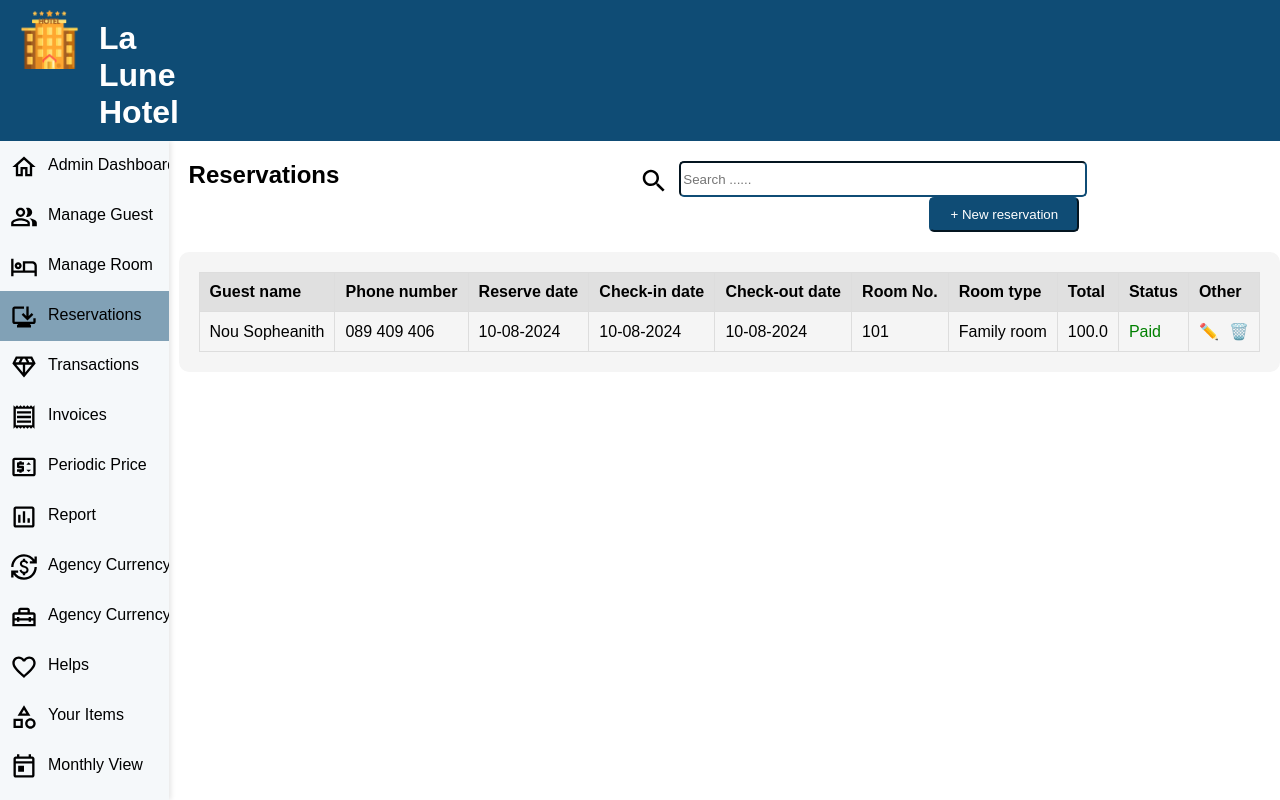
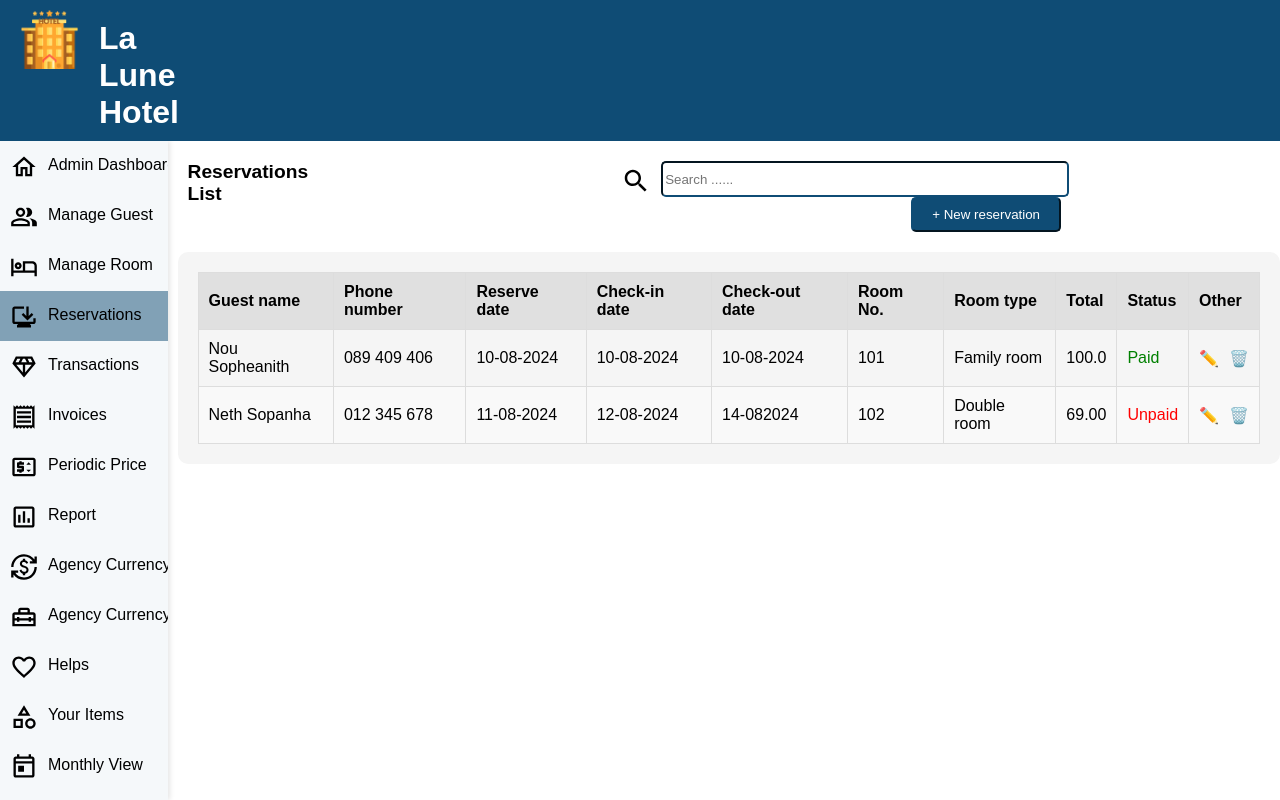
Before and after one commit to Pheanith/Hotel-Management-System, a React (Create React App) app in the folder hotel-management-system/: page / in a window 1280 px wide. Shown: the top 800 px of the page. Built offline with nearby package versions, Linux system fonts and the light colour scheme; a web font is replaced by a local one.

Commit message:
i am stuck with side bar content linking

```diff
--- a/hotel-management-system/src/App.js
+++ b/hotel-management-system/src/App.js
@@ -1,16 +1,19 @@
 // src/App.js
-import React from 'react';
+import React, {useState} from 'react';
 import Header from './components/header/header';
 import Sidebar from './components/sidebar/sidebar';
+import Content from './components/sidebar/content';
 import Reservation from './pages/Reservation';
 import './App.css';
 
 function App() {
+  const [selectedMenuItem, setSelectedMenuItem] = useState('Dashboard');
   return (
     <div className="App">
       <Header />
       <div className="main-container">
-        <Sidebar />
+        <Sidebar setSelectedMenuItem={setSelectedMenuItem} />
+        <Content selectedMenuItem={selectedMenuItem} />
         <Reservation />
       </div>
     </div>
--- /dev/null
+++ b/hotel-management-system/src/components/sidebar/content.js
@@ -0,0 +1,18 @@
+import React from 'react';
+import Reservation from '../../pages/Reservation'; // Import Reservations component
+// Import other content components
+
+const Content = ({ selectedMenuItem }) => {
+  const contentMap = {
+    Reservation: <Reservation />,
+    // Add other content components
+  };
+
+  return (
+    <div className="content">
+      {contentMap[selectedMenuItem]}
+    </div>
+  );
+};
+
+export default Content;
--- a/hotel-management-system/src/components/styles/Reservation.css
+++ b/hotel-management-system/src/components/styles/Reservation.css
@@ -6,7 +6,7 @@
 .content-header a{
     margin-top: 20px;
     margin-left: 20px;
-    font-size: x-large;
+    font-size: larger;
     font-family: "Inria Sans", sans-serif;
     font-weight: 700;
     font-style: normal;
--- a/hotel-management-system/src/pages/Reservation.js
+++ b/hotel-management-system/src/pages/Reservation.js
@@ -18,7 +18,7 @@ const Reservation = () => {
   return (
     <div className="main-content">
       <div className="content-header">
-        <a>Reservations</a>
+        <a>Reservations List</a>
         <div className="search-bar">
           <Search />
           <div className='search-bar1'>
--- a/hotel-management-system/src/pages/ReservationCard.js
+++ b/hotel-management-system/src/pages/ReservationCard.js
@@ -5,6 +5,7 @@ import ReservationDelete from './ReservationDelete'; // Adjust the path as neede
 
 const reservations = [
   { guestName: 'Nou Sopheanith', phoneNumber: '089 409 406', reserveDate: '10-08-2024', checkInDate: '10-08-2024', checkOutDate: '10-08-2024', roomNo: '101', roomType: 'Family room', total: '100.0', status: 'Paid' },
+  { guestName: 'Neth Sopanha', phoneNumber: '012 345 678', reserveDate: '11-08-2024', checkInDate: '12-08-2024', checkOutDate: '14-082024', roomNo: '102', roomType: 'Double room', total: '69.00', status:'Unpaid'},
 ];
 
 const ReservationCard = () => {
@@ -22,7 +23,7 @@ const ReservationCard = () => {
   };
 
   const handleDelete = () => {
-    // Add your delete logic here
+    //Delete logic here
     console.log("Deleted reservation:", selectedReservation);
     setShowModal(false);
     setSelectedReservation(null);
```
